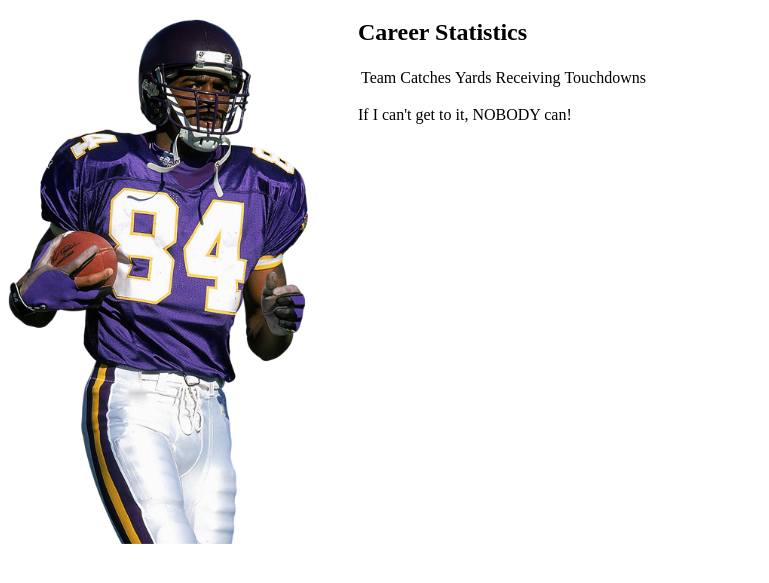
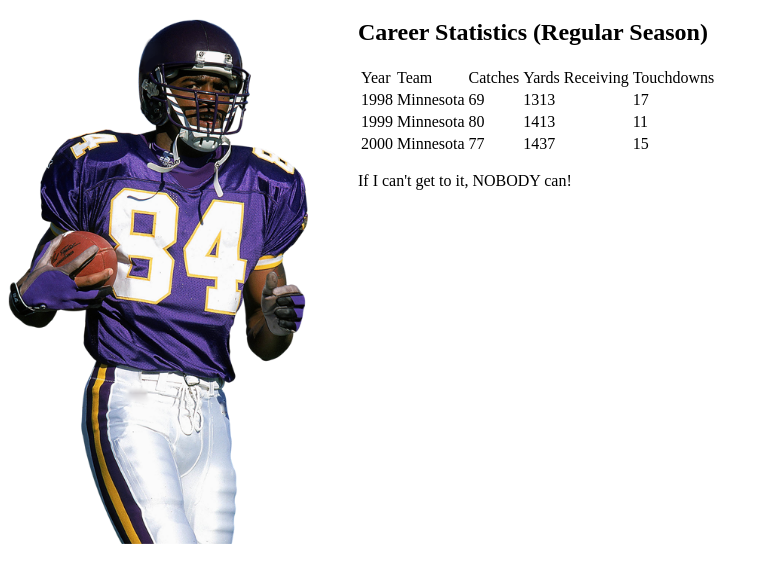
Before and after one commit to SteveHondl/Randy-Moss, a plain HTML site: page prework-study-guide/index.html in a window 1280 px wide. Shown: the part 61-644 px from the top of the page, without its empty margins (0-769 px from the left). Drawn offline with Linux system fonts and the light colour scheme.

Commit message:
updated table and stats

```diff
--- a/prework-study-guide/index.html
+++ b/prework-study-guide/index.html
@@ -4,6 +4,7 @@
     <meta charset="UTF-8" />
     <meta http-equiv="X-UA-Compatible" content="IE=edge" />
     <meta name="viewport" content="width=device-width, initial-scale=1.0" />
+    <link href="./assets/css" rel="stylesheet" type="text/css">
     <title>Randy Moss</title>
     <style>
       img {
@@ -23,14 +24,36 @@
       <img src="./assets/randy moss5.png" alt="Randy Moss causually jogging after scoring a Touchdown" />
     </header>
     <main>
-      <h2>Career Statistics</h2>
+      <h2>Career Statistics (Regular Season)</h2>
       <table>
         <tr>
+          <td>Year</td>
           <td>Team</td>
           <td>Catches</td>
           <td>Yards Receiving</td>
           <td>Touchdowns</td>
         </tr>
+        <tr>
+          <td>1998</td>
+          <td>Minnesota</td>
+          <td>69</td>
+          <td>1313</td>
+          <td>17</td>
+        <tr>
+          <td>1999</td>
+          <td>Minnesota</td>
+          <td>80</td>
+          <td>1413</td>
+          <td>11</td>
+        </tr>
+        <tr>
+          <td>2000</td>
+          <td>Minnesota</td>
+          <td>77</td>
+          <td>1437</td>
+          <td>15</td>
+        </tr>
+
 
       </table>
 
```
Also changed, not shown: 1 other file.
